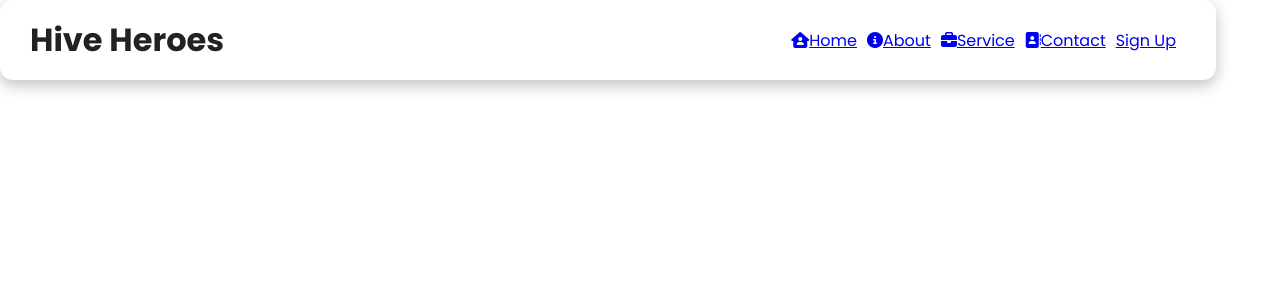
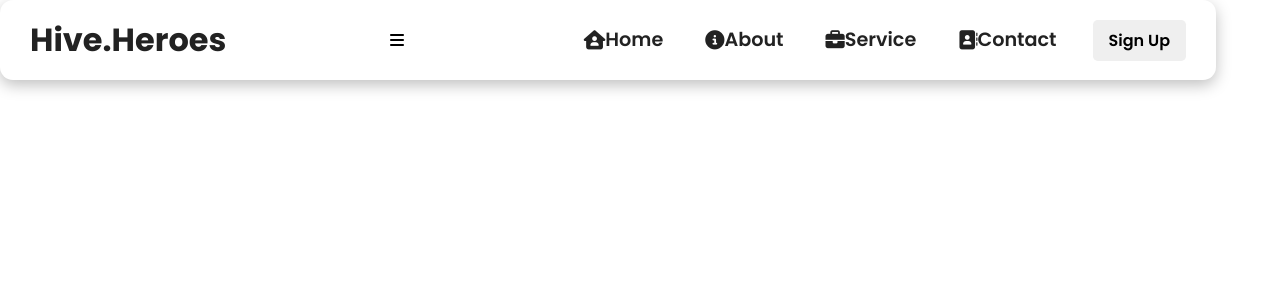
Before and after one commit to Coldest-Out/react-bees-site, a React (Vite) app: page /contact in a window 1280 px wide. Shown: the top 300 px of the page. Built offline with nearby package versions, Linux system fonts and the light colour scheme.

Commit message:
added click event state to navbar

```diff
--- a/src/components/Navbar.jsx
+++ b/src/components/Navbar.jsx
@@ -4,22 +4,33 @@ import { MenuItems } from './MenuItems';
 import './NavbarStyles.css';
 
 export class NavbarView extends React.Component {
+	state = { clicked: false };
+
+	handleClick = () => {
+		this.setState({ clicked: !this.state.clicked })
+	}
+
 	render() {
 		return (
 			<nav className='NavbarItems'>
-				<h1 className='navbar-logo'>Hive Heroes</h1>
+				<h1 className='navbar-logo'>Hive.Heroes</h1>
+
+				<div className='menu-icons' onClick={this.handleClick}>
+					<i className={this.state.clicked ? 'fas fa-times' : 'fas fa-bars'}></i>
+				</div>
 
 				<ul className='nav-menu'>
 					{MenuItems.map((item, index) => {
 						return (
 							<li key={index}>
-								<Link href="/">
+								<Link className={item.cName} href="/">
 									<i className={item.icon}></i>
 									{item.title}
 								</Link>
 							</li>
 						);
 					})}
+					<button>Sign Up</button>
 
 				</ul>
 
--- a/src/components/NavbarStyles.css
+++ b/src/components/NavbarStyles.css
@@ -22,3 +22,43 @@
 	list-style: none;
 	align-items: center;
 }
+
+.nav-links {
+	text-decoration: none;
+	color: #222;
+	font-size: 1.2rem;
+	font-weight: 600;
+	padding: 0.7rem 1rem;
+	white-space: nowrap;
+}
+
+.nav-links Link {
+	padding-right: 10px;
+}
+
+.nav-links:hover {
+	background-color: rgb(255, 255, 153);
+	color: rgb(102, 51, 0);
+	border-radius: 4px;
+	transition: all 0.2s ease-in-out;
+}
+
+.nav-links-mobile {
+	display: none;
+}
+
+button {
+	padding: 0.5rem 1rem;
+	white-space: nowrap;
+	border-radius: 0.3rem;
+	font-size: 1rem;
+	font-weight: 600;
+	border: none;
+	cursor: pointer;
+	transition: 0.2s ease-in-out;
+}
+
+button:hover {
+	background-color: #151516;
+	color: #fff;
+}
```
